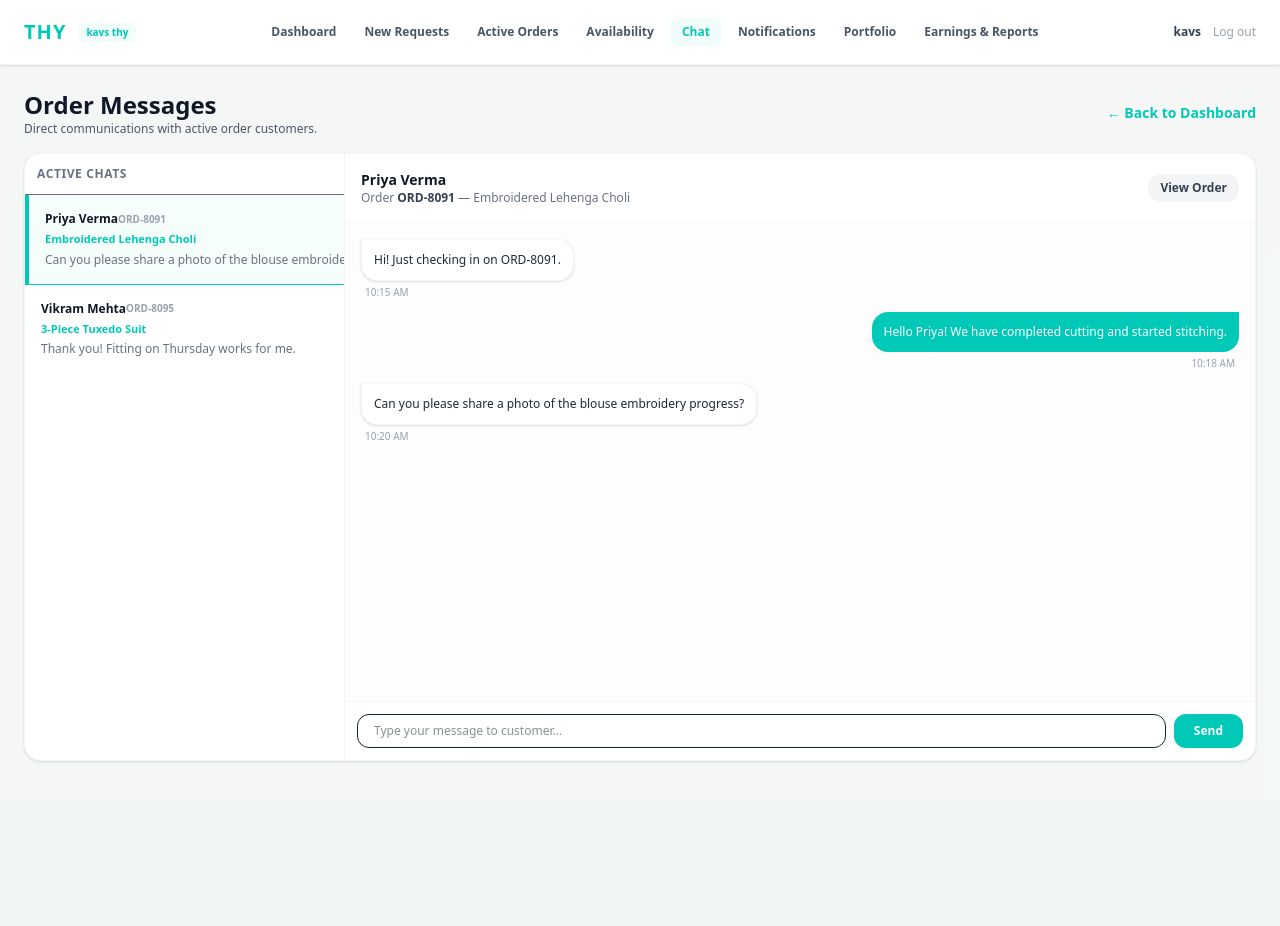
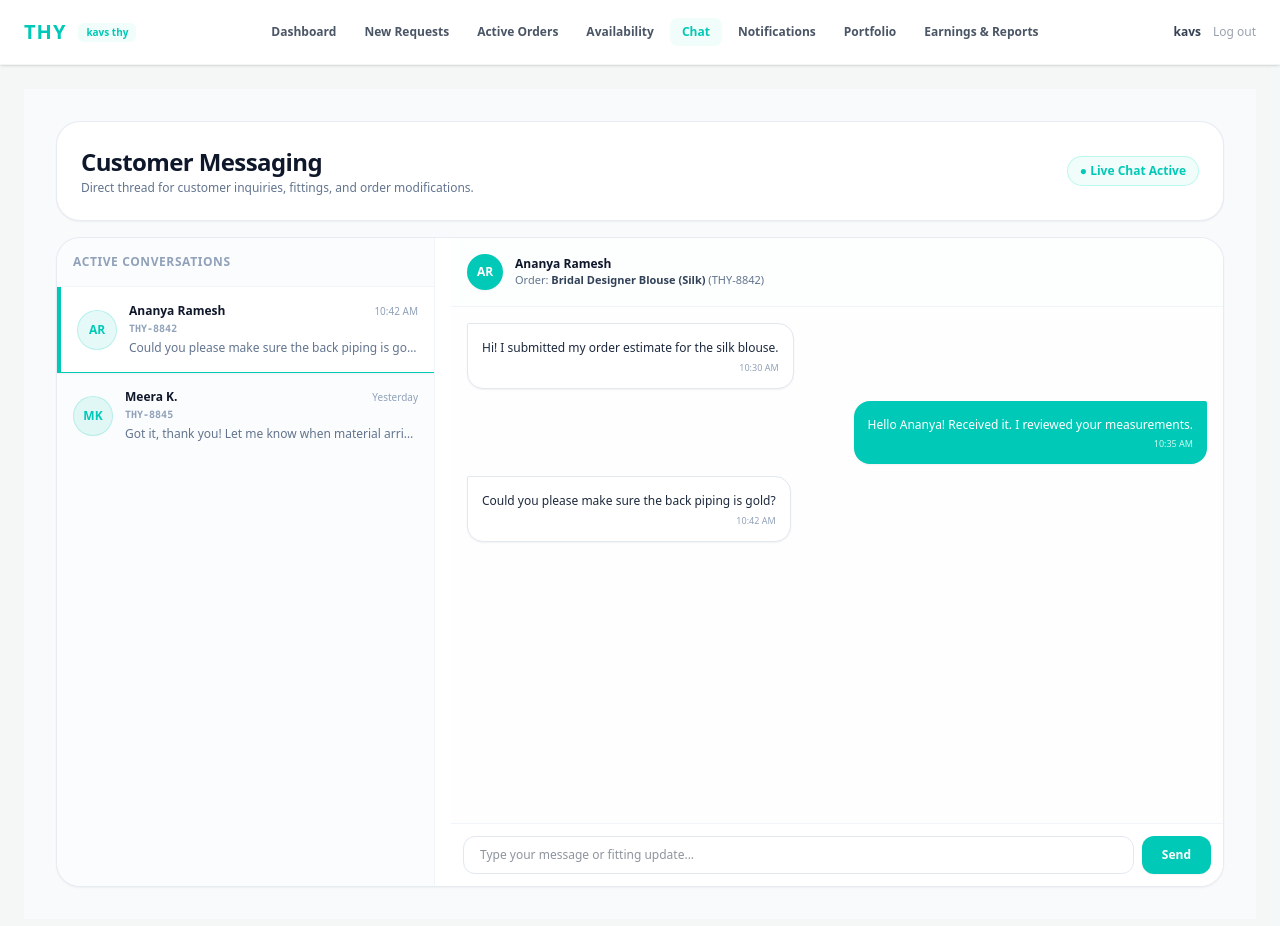
Before and after one commit to Sarvesh-Ragav/THY, a Next.js app: page /tailor-dashboard/chat in a window 1280 px wide. Shown: the top 926 px of the page. Before the commit the page ends 800 px from the top, so only its background shows below. Built offline with nearby package versions, Linux system fonts and the light colour scheme.

Commit message:
Implement T9 Tailor-Customer direct chat messaging interface

```diff
--- a/src/app/tailor-dashboard/chat/page.tsx
+++ b/src/app/tailor-dashboard/chat/page.tsx
@@ -1,7 +1,6 @@
 'use client';
 
 import React, { useState } from 'react';
-import Link from 'next/link';
 
 interface Message {
   id: string;
@@ -10,177 +9,204 @@ interface Message {
   timestamp: string;
 }
 
-interface Conversation {
+interface ChatConversation {
   id: string;
+  customerName: string;
   orderId: string;
-  customerName: string;
-  garmentType: string;
+  garmentName: string;
+  avatar: string;
   lastMessage: string;
-  unread: boolean;
+  lastTime: string;
+  unreadCount: number;
   messages: Message[];
 }
 
-const initialConversations: Conversation[] = [
+const INITIAL_CONVERSATIONS: ChatConversation[] = [
   {
     id: 'conv-1',
-    orderId: 'ORD-8091',
-    customerName: 'Priya Verma',
-    garmentType: 'Embroidered Lehenga Choli',
-    lastMessage: 'Can you please share a photo of the blouse embroidery progress?',
-    unread: true,
+    customerName: 'Ananya Ramesh',
+    orderId: 'THY-8842',
+    garmentName: 'Bridal Designer Blouse (Silk)',
+    avatar: 'AR',
+    lastMessage: 'Could you please make sure the back piping is gold?',
+    lastTime: '10:42 AM',
+    unreadCount: 1,
     messages: [
-      { id: 'm1', sender: 'customer', text: 'Hi! Just checking in on ORD-8091.', timestamp: '10:15 AM' },
-      { id: 'm2', sender: 'tailor', text: 'Hello Priya! We have completed cutting and started stitching.', timestamp: '10:18 AM' },
-      { id: 'm3', sender: 'customer', text: 'Can you please share a photo of the blouse embroidery progress?', timestamp: '10:20 AM' },
+      { id: 'm1', sender: 'customer', text: 'Hi! I submitted my order estimate for the silk blouse.', timestamp: '10:30 AM' },
+      { id: 'm2', sender: 'tailor', text: 'Hello Ananya! Received it. I reviewed your measurements.', timestamp: '10:35 AM' },
+      { id: 'm3', sender: 'customer', text: 'Could you please make sure the back piping is gold?', timestamp: '10:42 AM' },
     ],
   },
   {
     id: 'conv-2',
-    orderId: 'ORD-8095',
-    customerName: 'Vikram Mehta',
-    garmentType: '3-Piece Tuxedo Suit',
-    lastMessage: 'Thank you! Fitting on Thursday works for me.',
-    unread: false,
+    customerName: 'Meera K.',
+    orderId: 'THY-8845',
+    garmentName: 'Heavy Anarkali Suit Set',
+    avatar: 'MK',
+    lastMessage: 'Got it, thank you! Let me know when material arrives.',
+    lastTime: 'Yesterday',
+    unreadCount: 0,
     messages: [
-      { id: 'm4', sender: 'tailor', text: 'Hi Vikram, your suit will be ready for first trial by Thursday.', timestamp: 'Yesterday' },
-      { id: 'm5', sender: 'customer', text: 'Thank you! Fitting on Thursday works for me.', timestamp: 'Yesterday' },
+      { id: 'm4', sender: 'tailor', text: 'Hi Meera, order accepted! Please hand over the fabric by tomorrow.', timestamp: 'Yesterday 4:15 PM' },
+      { id: 'm5', sender: 'customer', text: 'Got it, thank you! Let me know when material arrives.', timestamp: 'Yesterday 4:30 PM' },
     ],
   },
 ];
 
-export default function ChatPage() {
-  const [conversations, setConversations] = useState<Conversation[]>(initialConversations);
-  const [activeConvId, setActiveConvId] = useState<string>('conv-1');
-  const [newMessageText, setNewMessageText] = useState<string>('');
+export default function TailorChatPage() {
+  const [conversations, setConversations] = useState<ChatConversation[]>(INITIAL_CONVERSATIONS);
+  const [activeConvId, setActiveConvId] = useState<string>(INITIAL_CONVERSATIONS[0].id);
+  const [inputText, setInputText] = useState('');
 
   const activeConv = conversations.find((c) => c.id === activeConvId) || conversations[0];
 
   const handleSendMessage = (e: React.FormEvent) => {
     e.preventDefault();
-    if (!newMessageText.trim()) return;
+    if (!inputText.trim()) return;
 
-    const newMsg: Message = {
-      id: `m-${Date.now()}`,
+    const newMessage: Message = {
+      id: `msg-${Date.now()}`,
       sender: 'tailor',
-      text: newMessageText.trim(),
-      timestamp: 'Just now',
+      text: inputText.trim(),
+      timestamp: new Date().toLocaleTimeString([], { hour: '2-digit', minute: '2-digit' }),
     };
 
     setConversations((prev) =>
-      prev.map((c) => {
-        if (c.id === activeConvId) {
+      prev.map((conv) => {
+        if (conv.id === activeConvId) {
           return {
-            ...c,
-            lastMessage: newMsg.text,
-            messages: [...c.messages, newMsg],
+            ...conv,
+            lastMessage: newMessage.text,
+            lastTime: newMessage.timestamp,
+            messages: [...conv.messages, newMessage],
           };
         }
-        return c;
+        return conv;
       })
     );
 
-    setNewMessageText('');
+    setInputText('');
   };
 
   return (
-    <div className="space-y-4 h-[calc(100vh-8rem)] flex flex-col">
-      {/* Top Header */}
-      <div className="flex items-center justify-between">
+    <div className="p-4 md:p-8 min-h-screen bg-slate-50 text-slate-800 space-y-4">
+
+      {/* Page Header */}
+      <div className="bg-white p-6 rounded-3xl border border-slate-200/80 shadow-xs flex justify-between items-center">
         <div>
-          <h1 className="text-2xl font-bold text-gray-900">Order Messages</h1>
-          <p className="text-xs text-gray-600">Direct communications with active order customers.</p>
+          <h1 className="text-xl md:text-2xl font-black text-slate-900 tracking-tight">Customer Messaging</h1>
+          <p className="text-xs text-slate-500 font-medium mt-0.5">
+            Direct thread for customer inquiries, fittings, and order modifications.
+          </p>
         </div>
-        <Link href="/tailor-dashboard" className="text-sm font-semibold text-[#00c9b7] hover:underline">
-          ← Back to Dashboard
-        </Link>
+        <span className="text-xs font-bold text-[#00c9b7] bg-teal-50 border border-teal-200/60 px-3 py-1.5 rounded-full">
+          ● Live Chat Active
+        </span>
       </div>
 
-      {/* Chat Container */}
-      <div className="bg-white border border-gray-100 rounded-2xl shadow-sm flex-1 flex flex-col md:flex-row overflow-hidden">
-        {/* Left Sidebar: Conversations List */}
-        <div className="w-full md:w-80 border-r border-gray-100 flex flex-col">
-          <div className="p-3 border-b text-xs font-bold text-gray-500 uppercase tracking-wider">
-            Active Chats
+      {/* Main Chat Layout */}
+      <div className="grid grid-cols-1 md:grid-cols-3 gap-4 h-[650px] bg-white rounded-3xl border border-slate-200/80 shadow-xs overflow-hidden">
+
+        {/* Sidebar: Conversation List */}
+        <div className="border-r border-slate-100 flex flex-col h-full bg-slate-50/50">
+          <div className="p-4 border-b border-slate-100">
+            <h2 className="text-xs font-bold text-slate-400 uppercase tracking-wider">Active Conversations</h2>
           </div>
-          <div className="flex-1 overflow-y-auto divide-y divide-gray-50">
-            {conversations.map((conv) => (
-              <button
+
+          <div className="flex-1 overflow-y-auto divide-y divide-slate-100">
+            {conversations.map((conv) => {
+              const isActive = conv.id === activeConvId;
+              return (
+                <div
                   key={conv.id}
                   onClick={() => setActiveConvId(conv.id)}
-                className={`w-full p-4 text-left transition-colors flex flex-col gap-1 ${
-                  activeConvId === conv.id ? 'bg-teal-50/60 border-l-4 border-[#00c9b7]' : 'hover:bg-gray-50'
+                  className={`p-4 transition-all cursor-pointer flex items-center gap-3 ${
+                    isActive ? 'bg-white border-l-4 border-[#00c9b7] shadow-xs' : 'hover:bg-slate-100/60'
                   }`}
                 >
-                <div className="flex justify-between items-center">
-                  <span className="text-xs font-bold text-gray-900">{conv.customerName}</span>
-                  <span className="text-[10px] font-bold text-gray-400">{conv.orderId}</span>
+                  <div className="w-10 h-10 rounded-full bg-[#00c9b7]/10 text-[#00c9b7] font-extrabold text-xs flex items-center justify-center shrink-0 border border-[#00c9b7]/20">
+                    {conv.avatar}
                   </div>
-                <span className="text-[11px] font-semibold text-[#00c9b7]">{conv.garmentType}</span>
-                <p className="text-xs text-gray-500 truncate">{conv.lastMessage}</p>
-              </button>
-            ))}
+                  <div className="flex-1 min-w-0">
+                    <div className="flex justify-between items-baseline mb-0.5">
+                      <h3 className="text-xs font-bold text-slate-900 truncate">{conv.customerName}</h3>
+                      <span className="text-[10px] text-slate-400 font-medium">{conv.lastTime}</span>
+                    </div>
+                    <p className="text-[10px] font-mono text-slate-400 font-semibold">{conv.orderId}</p>
+                    <p className="text-xs text-slate-500 truncate mt-1">{conv.lastMessage}</p>
+                  </div>
+                </div>
+              );
+            })}
           </div>
         </div>
 
-        {/* Right Main Panel: Active Message Thread */}
-        {activeConv && (
-          <div className="flex-1 flex flex-col bg-gray-50/40">
+        {/* Active Chat Thread */}
+        <div className="md:col-span-2 flex flex-col h-full bg-white">
+
           {/* Thread Header */}
-            <div className="p-4 bg-white border-b border-gray-100 flex items-center justify-between">
+          <div className="p-4 border-b border-slate-100 flex justify-between items-center bg-slate-50/30">
+            <div className="flex items-center gap-3">
+              <div className="w-9 h-9 rounded-full bg-[#00c9b7] text-white font-extrabold text-xs flex items-center justify-center shadow-xs">
+                {activeConv.avatar}
+              </div>
               <div>
-                <h2 className="text-sm font-bold text-gray-900">{activeConv.customerName}</h2>
-                <p className="text-xs text-gray-500">
-                  Order <span className="font-semibold text-gray-700">{activeConv.orderId}</span> — {activeConv.garmentType}
+                <h2 className="text-xs font-bold text-slate-900">{activeConv.customerName}</h2>
+                <p className="text-[11px] text-slate-500 font-medium">
+                  Order: <span className="font-semibold text-slate-700">{activeConv.garmentName}</span> ({activeConv.orderId})
                 </p>
               </div>
-              <Link
-                href="/tailor-dashboard/active-orders"
-                className="px-3 py-1.5 bg-gray-100 text-gray-700 rounded-xl text-xs font-semibold hover:bg-gray-200"
-              >
-                View Order
-              </Link>
+            </div>
           </div>
 
-            {/* Message Messages Area */}
-            <div className="flex-1 p-4 overflow-y-auto space-y-3">
-              {activeConv.messages.map((msg) => (
+          {/* Messages Display Area */}
+          <div className="flex-1 p-4 overflow-y-auto space-y-3 bg-slate-50/20">
+            {activeConv.messages.map((msg) => {
+              const isTailor = msg.sender === 'tailor';
+              return (
+                <div key={msg.id} className={`flex ${isTailor ? 'justify-end' : 'justify-start'}`}>
                   <div
-                  key={msg.id}
-                  className={`flex flex-col ${msg.sender === 'tailor' ? 'items-end' : 'items-start'}`}
-                >
-                  <div
-                    className={`max-w-xs md:max-w-md p-3 rounded-2xl text-xs ${
-                      msg.sender === 'tailor'
-                        ? 'bg-[#00c9b7] text-white rounded-tr-none'
-                        : 'bg-white border border-gray-100 text-gray-800 shadow-sm rounded-tl-none'
+                    className={`max-w-[75%] p-3.5 rounded-2xl text-xs space-y-1 shadow-xs ${
+                      isTailor
+                        ? 'bg-[#00c9b7] text-white rounded-tr-xs'
+                        : 'bg-white border border-slate-200 text-slate-800 rounded-tl-xs'
                     }`}
                   >
-                    {msg.text}
+                    <p className="leading-relaxed">{msg.text}</p>
+                    <span
+                      className={`block text-[9px] font-medium text-right ${
+                        isTailor ? 'text-teal-100' : 'text-slate-400'
+                      }`}
+                    >
+                      {msg.timestamp}
+                    </span>
                   </div>
-                  <span className="text-[10px] text-gray-400 mt-1 px-1">{msg.timestamp}</span>
                 </div>
-              ))}
+              );
+            })}
           </div>
 
-            {/* Input Form */}
-            <form onSubmit={handleSendMessage} className="p-3 bg-white border-t border-gray-100 flex gap-2">
+          {/* Message Input Form */}
+          <form onSubmit={handleSendMessage} className="p-3 border-t border-slate-100 flex gap-2 bg-white">
             <input
               type="text"
-                placeholder="Type your message to customer..."
-                value={newMessageText}
-                onChange={(e) => setNewMessageText(e.target.value)}
-                className="flex-1 px-4 py-2 border rounded-xl text-xs focus:outline-none focus:ring-2 focus:ring-[#00c9b7]"
+              placeholder="Type your message or fitting update..."
+              value={inputText}
+              onChange={(e) => setInputText(e.target.value)}
+              className="flex-1 px-4 py-2.5 border border-slate-200 rounded-xl text-xs focus:outline-none focus:border-[#00c9b7] focus:ring-1 focus:ring-[#00c9b7]"
             />
             <button
               type="submit"
-                className="px-5 py-2 bg-[#00c9b7] text-white rounded-xl text-xs font-bold hover:bg-[#00b5a4] transition-colors"
+              className="px-5 py-2.5 bg-[#00c9b7] text-white font-bold text-xs rounded-xl hover:bg-[#00b5a4] transition-all shadow-xs"
             >
               Send
             </button>
           </form>
+
         </div>
-        )}
+
       </div>
+
     </div>
   );
 }
```
Lines whose indentation alone changed are shown as unchanged.
